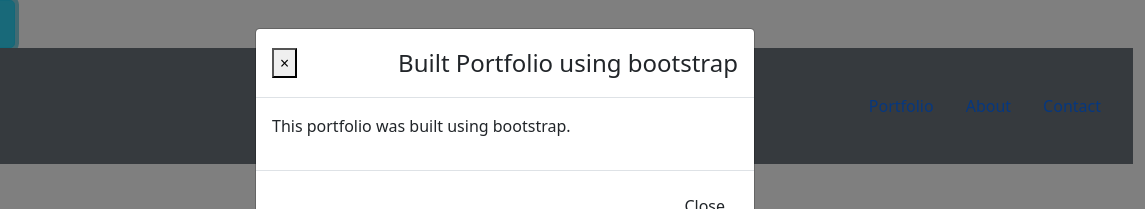
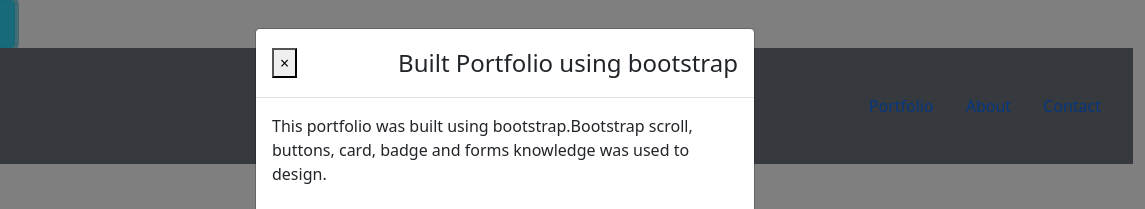
Before and after one commit to kwambiee/Bootstrap-Portfolio, a plain HTML site: page index.html in a window 1280 px wide. Both pictures are taken after a click on the button "Open Modal". Shown: the top 209 px of the page, 135-1280 px from the left. Drawn offline with nearby package versions, Linux system fonts and the light colour scheme.

Commit message:
Setting up the modal

```diff
--- a/index.html
+++ b/index.html
@@ -20,7 +20,7 @@
                     <h4 class="modal-title">Built Portfolio using bootstrap</h4>
                 </div>
                 <div class="modal-body">
-                    <p>This portfolio was built using bootstrap.</p>
+                    <p>This portfolio was built using bootstrap.Bootstrap scroll, buttons, card, badge and forms knowledge was used to design.</p>
                 </div>
                 <div class="modal-footer">
                     <button type="button" class="btn btn-default" data-dismiss="modal">Close</button>
```
Also changed, not shown: README.md.
